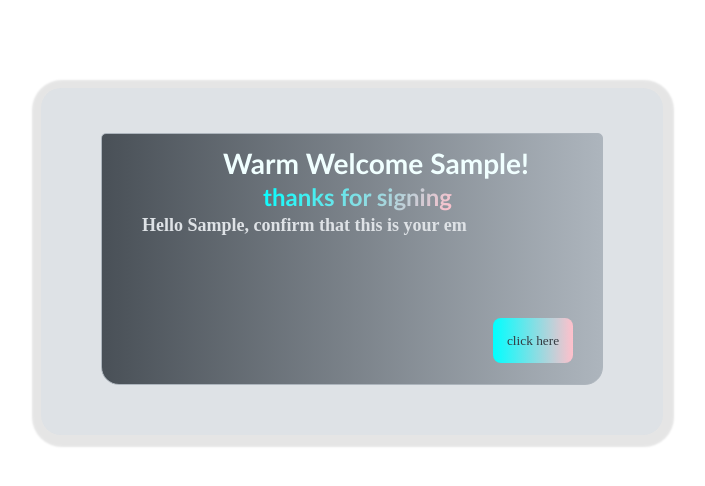
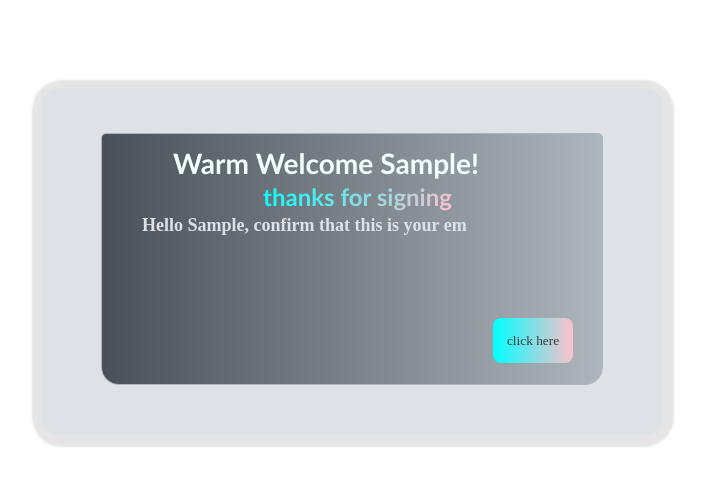
Before and after one commit to efatha/e-chat, a plain HTML site: page index.html in a window 1280 px wide. Both pictures are taken after typing "Sample", "name@example.com" into the empty fields and a click on the button "Send". Shown: the whole page, without its empty margins (288-993 px from the left). Drawn offline with Linux system fonts and the light colour scheme.

Commit message:
Modified the minus left property to align the name input Accordingly

```diff
--- a/Styles/form.css
+++ b/Styles/form.css
@@ -119,8 +119,7 @@ button:focus{
     color:azure;
     position: absolute;
     top:180px;
-    left:-440px;
-
+    left:-490px;
   }
 #autoText{
     color:var(--efa-gray-300);
```
